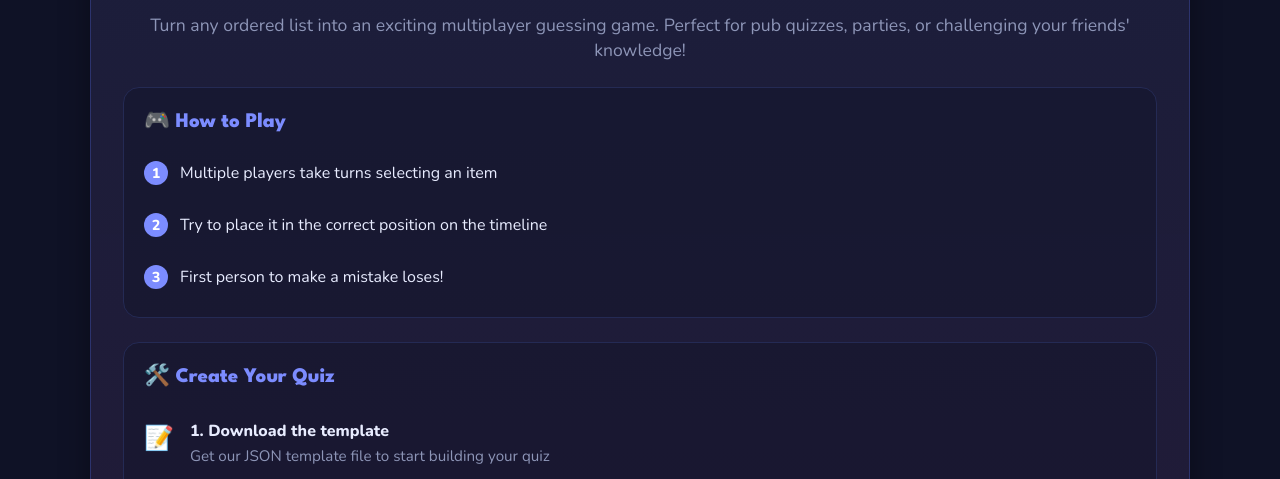
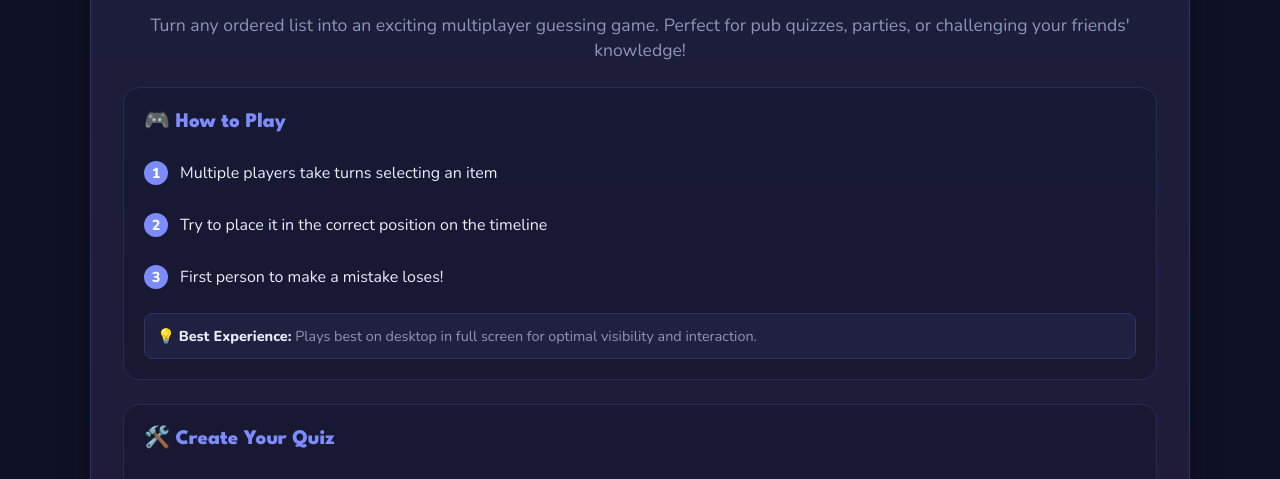
Before and after one commit to selmaohneh/sort-quiz, a plain HTML site: page index.html in a window 1280 px wide. Shown: the part 298-777 px from the top of the page. Drawn offline with nearby package versions, Linux system fonts and the light colour scheme.

Commit message:
desktop hint

```diff
--- a/index.html
+++ b/index.html
@@ -54,6 +54,9 @@
                   <span class="step-number">3</span>
                   <span>First person to make a mistake loses!</span>
                 </div>
+              </div>
+              <div class="play-hint">
+                💡 <strong>Best Experience:</strong> Plays best on desktop in full screen for optimal visibility and interaction.
               </div>
             </div>
 
--- a/styles.css
+++ b/styles.css
@@ -120,6 +120,20 @@ main { flex: 1; padding: 20px; display: grid; place-items: center; row-gap: 0; b
   font-weight: bold;
   font-size: 0.9rem;
   flex-shrink: 0;
+}
+
+.play-hint {
+  margin-top: 16px;
+  padding: 12px;
+  background: rgba(124, 140, 255, 0.08);
+  border: 1px solid #2c336d;
+  border-radius: 8px;
+  color: var(--muted);
+  font-size: 0.9rem;
+  line-height: 1.4;
+}
+.play-hint strong {
+  color: var(--text);
 }
 
 .create-step {
```
